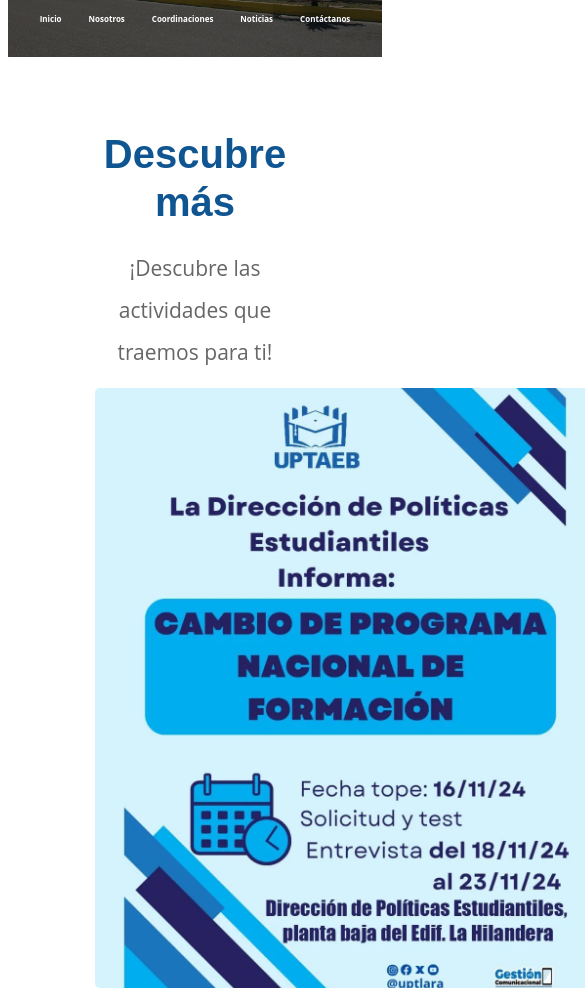
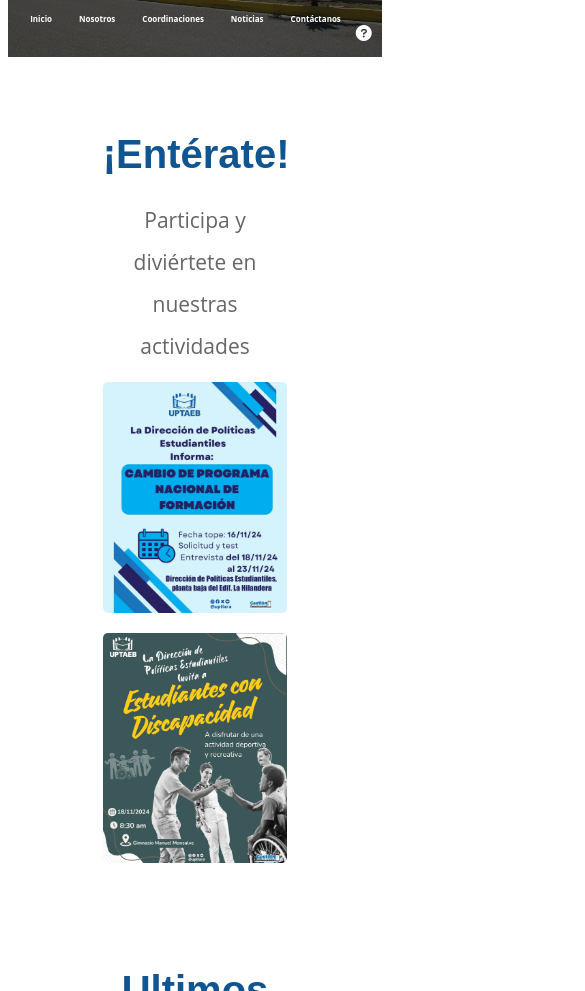
Before and after one commit to kagu037/Departamento-de-politicas-estudiantiles, a website: page noticias.html in a window 390 px wide. Shown: the part 251-1242 px from the top of the page, 585 px wide, since content can reach past the window. Drawn offline with Linux system fonts and the light colour scheme; files that its build step writes are made by us from their sources.

Commit message:
correcion responsive

```diff
--- a/noticias.html
+++ b/noticias.html
@@ -41,6 +41,10 @@
                     </div>
                     <a href="noticias.html" class="navegacion__enlace">Noticias</a>
                     <a href="contacto.html" class="navegacion__enlace">Contáctanos</a>
+                    <a href="pdf/LM240376021.pdf" target="_blank" class="favicon">
+                        <i class="fa-solid fa-circle-question"></i>
+
+                    </a>
                 </nav>
             </div>
         </div>
@@ -51,12 +55,19 @@
     </header>
     <main class="contenedor">
         <section class="noticias">
-            <h2 class="noticias__titulo" style="color:#0f5591;">Descubre más</h2>
-            <p class="noticias__descripcion">¡Descubre las actividades que traemos para ti!</p>
-            <div class="noticias__galeria2">
-                <img src="img/nnoticias1.webp" alt="Evento deportivo 1" class="noticias__imagen2" loading="lazy">
-                <img src="img/noticias2.webp" alt="Evento deportivo 2" class="noticias__imagen2" loading="lazy">
-            </div>
+            <h2 class="noticias__titulo" style="color:#0f5591;">¡Entérate!</h2>
+            <p class="noticias__descripcion">Participa y diviértete en nuestras actividades</p>
+            <div class="noticias__galeria">
+                <div class="noticias__item">
+                    <a href="https://www.instagram.com/cepp.uptaeb/" class="noticias__enlace">
+                        <img src="img/nnoticias1.webp" alt="Evento deportivo 1" class="noticias__imagen2" loading="lazy" style="width: auto; height: auto;">
+                    </a>
+                </div>
+                <div class="noticias__item">
+                    <a href="https://www.instagram.com/cepp.uptaeb/" class="noticias__enlace">
+                        <img src="img/noticias2.webp" alt="Evento deportivo 2" class="noticias__imagen2" loading="lazy" style="width: auto; height: auto;">
+                    </a>
+                </div>
         </section>
     </main>
     <main class="contenedor">
@@ -109,10 +120,7 @@
                     <a href="coordinaciones.html" class="navegacion__enlace">Coordinaciones</a>
                     <a href="noticias.html" class="navegacion__enlace">Noticias</a>
                     <a href="contacto.html" class="navegacion__enlace">Contáctanos</a>
-                    <a href="pdf/LM240376021.pdf" target="_blank" class="favicon">
-                        <i class="fa-solid fa-circle-question"></i>
 
-                    </a>
                 </nav>
             </div>
         </div>
--- a/style.css
+++ b/style.css
@@ -68,6 +68,7 @@
 /* Estilos de imágenes */
 img {
     max-width: 100%;
+    border-radius: 5px;
 }
 
 /* Utilidades */
@@ -215,6 +216,11 @@
 }
 
 /* Estilos de noticias */
+.noticias__imagen2 {
+    max-width: 100%;
+    max-height: 650px;
+    margin: auto;
+}
 .noticias {
     padding: 2rem;
     margin-top: 2rem;
@@ -267,39 +273,6 @@
 
 .noticias__galeria img:hover {
     transform: scale(1.05);
-}
-
-
-@media (max-width: 768px) {
-    .noticias__galeria {
-        display: flex;
-        flex-direction: column;
-        align-items: center;
-    }
-    .noticias__galeria2 {
-        display: flex;
-        flex-direction: column;
-        align-items: center;
-    }
-    .noticias__imagen2 {
-        width: 60%;
-        height: 600px;
-
-        object-fit: cover;
-        border-radius: 8px;
-        transition: transform 0.3s ease;
-        margin-right: 15px; /* Agregado para separar las dos imágenes */
-    }
-    .noticias__imagen {
-        width: 100%;
-        height: 500px;
-        object-fit: cover;
-        border-radius: 8px;
-        transition: transform 0.3s ease;
-    }
-    .noticias__imagen:hover {
-        transform: scale(1.05);
-    }
 }
 
 /* Estilos de contenido */
@@ -410,6 +383,7 @@
 }
 
 /* Estilos sobre nosotros */
+
 .especialistas {
     display: flex;
     justify-content: space-between;
@@ -526,6 +500,40 @@
 
 /* =================== MEDIA QUERIES =================== */
 
+@media (max-width: 768px) {
+    .noticias__galeria {
+        display: flex;
+        flex-direction: column;
+        align-items: center;
+    }
+    .noticias__galeria2 {
+        display: flex;
+        flex-direction: column;
+        align-items: center;
+    }
+    .noticias__imagen2 {
+        width: 100px;
+        height: 500px;
+
+        object-fit: cover;
+        border-radius: 8px;
+        transition: transform 0.3s ease;
+        margin-right: 15px; /* Agregado para separar las dos imágenes */
+
+    }
+    .noticias__imagen {
+        width: 100%;
+        height: 500px;
+        object-fit: cover;
+        border-radius: 8px;
+        transition: transform 0.3s ease;
+    }
+    .noticias__imagen:hover {
+        transform: scale(1.05);
+    }
+
+}
+
 /* Media Queries para header */
 @media (min-width: 768px) {
     .header__texto {
@@ -589,9 +597,9 @@
         align-content: center;
     }
     .formulario {
-        background-color: var(--blanco);
+
         width: 75%;
-        border-radius: 5px;
+
         margin-left: -15% ;
         align-items: flex-start;
     }
```
Also changed, not shown: contacto.html (+4 -3 lines), coordinaciones.html (+7 -5 lines), img/bienestar 4.jpg (added), img/bienestar estudiantil 2.jpg (added), img/enfermera.jpg (added), img/politicas estudiantiles.jpg (added), img/politicas estudiantiles2.jpg (added).
